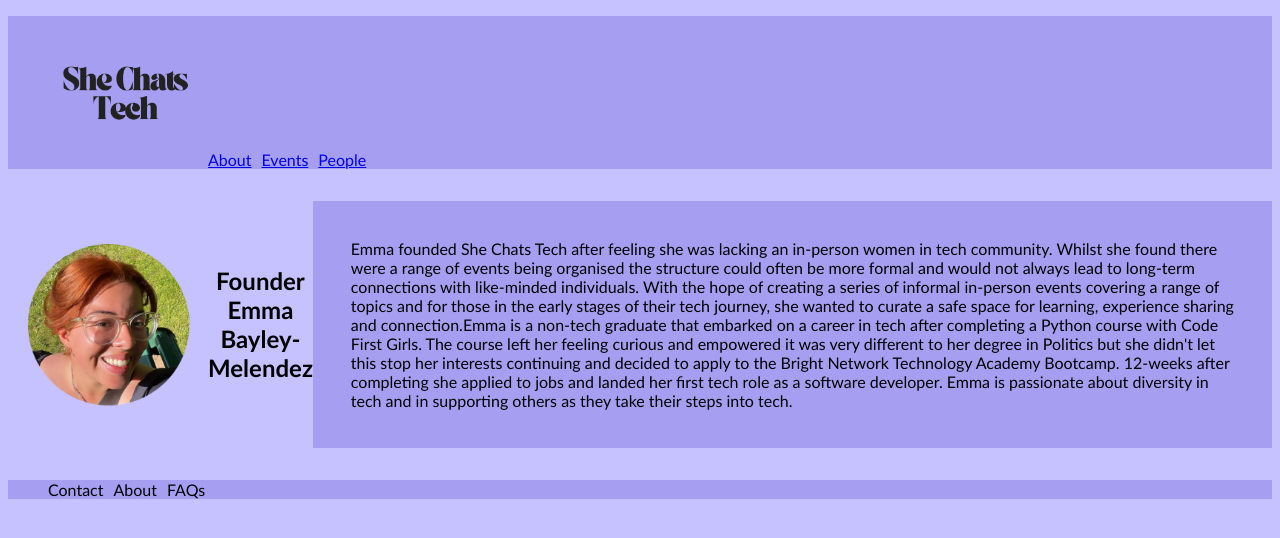
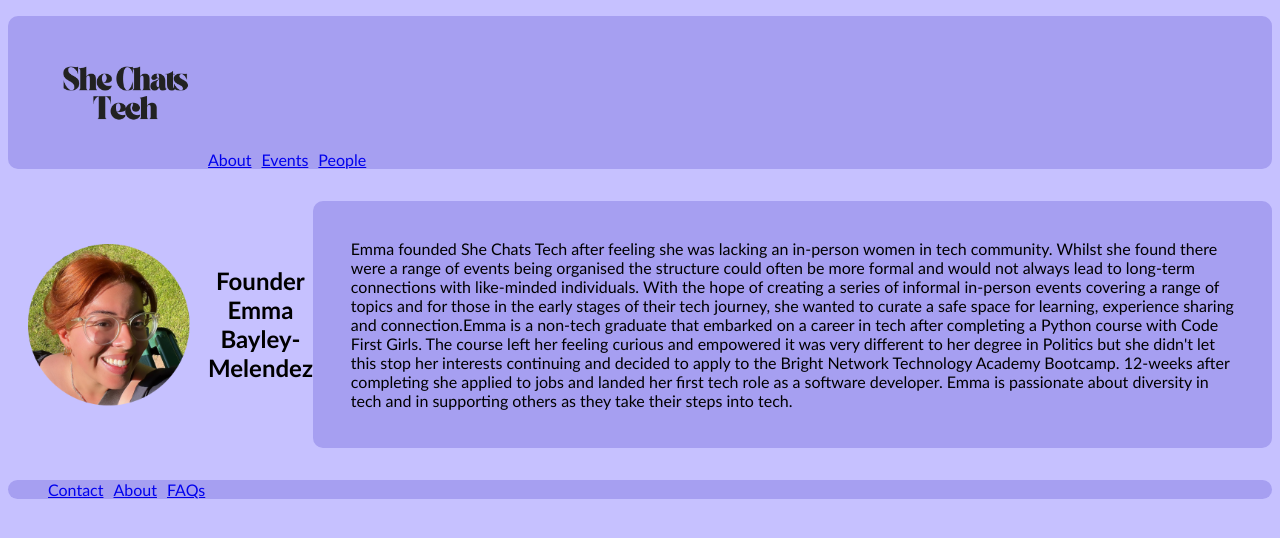
Before and after one commit to e-b-m/SheChatsTechFrontEnd, a React (Create React App) app: page /people in a window 1280 px wide. Shown: the top 538 px of the page. Built offline with nearby package versions, Linux system fonts and the light colour scheme.

Commit message:
footer links added

```diff
--- a/src/components/Footer.js
+++ b/src/components/Footer.js
@@ -2,10 +2,21 @@ const Footer = () => {
   return (
     <footer>
       <ul id="footer-elements">
-        <li>Contact </li>
+        {/* <li>Contact </li>
         <li>About</li>
-        <li>FAQs</li>
+        <li>FAQs</li> */}
+
+        <li>
+          <a href="#">Contact</a>
+        </li>
+        <li>
+          <a href="#">About</a>
+        </li>
+        <li>
+          <a href="#">FAQs</a>
+        </li>
       </ul>
+      {/* </ul> */}
     </footer>
   );
 };
--- a/src/index.css
+++ b/src/index.css
@@ -18,11 +18,13 @@ Logo{
 ul {
   list-style-type: none;
   background-color: #a69ff1;
+  border-radius: 10px;
 }
 
 li {
   display: inline-block;
   margin-right: 10px;
+  padding: -5%;
 
 }
 
@@ -60,6 +62,7 @@ li {
   height: 200px;
   margin: 0;
   padding: 0;
+  position: relative
 
 
 }
@@ -67,10 +70,13 @@ li {
 #founder {
   font-family: 'Trebuchet MS', 'Lucida Sans Unicode', 'Lucida Grande', 'Lucida Sans', Arial, sans-serif;
   text-align: center;
+  font-size: 30;
+    /*need to figure out how to get the heading to go above the text  */
 }
 
 #about-em {
   font-family: 'Trebuchet MS', 'Lucida Sans Unicode', 'Lucida Grande', 'Lucida Sans', Arial, sans-serif;
   padding: 3%;
-  background-color: #a69ff1
+  background-color: #a69ff1;
+  border-radius: 10px;
 }
```
